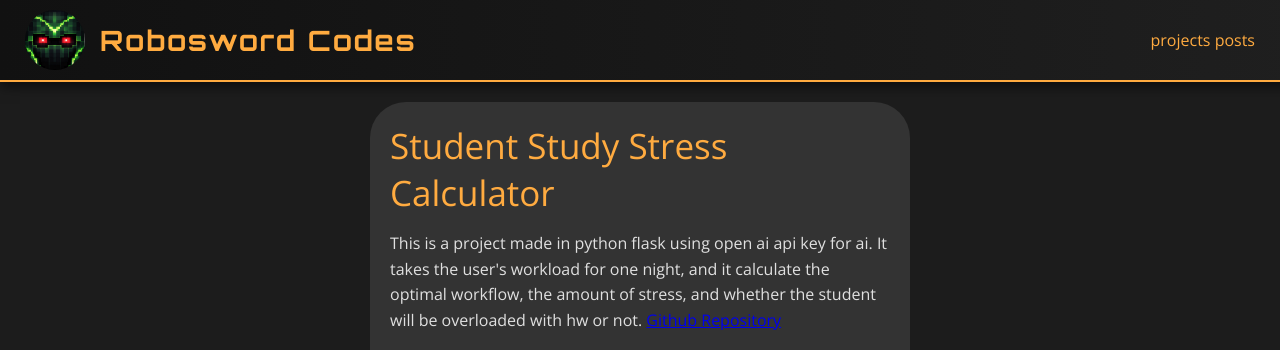
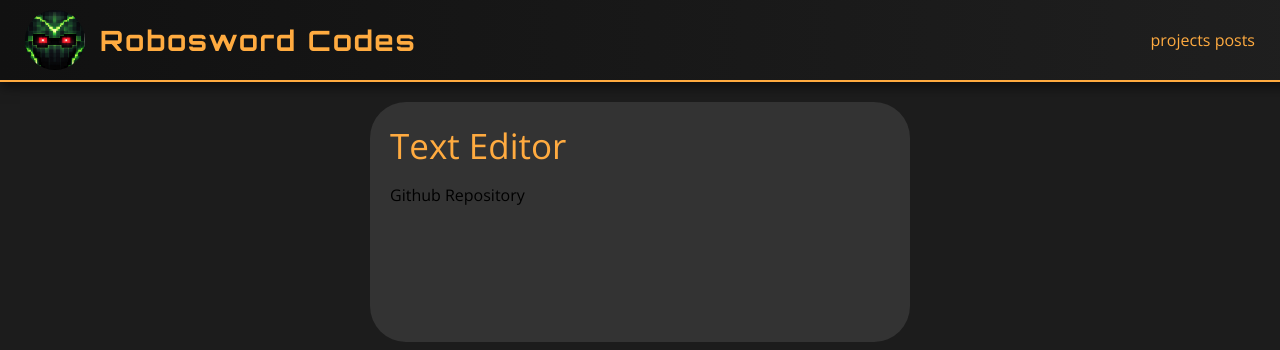
Before and after one commit to roboswordblog/robosword, a plain HTML site: page projects.html in a window 1280 px wide. Shown: the top 350 px of the page. Drawn offline with nearby package versions, Linux system fonts and the light colour scheme.

Commit message:
Update projects.html
Fixing a bug, and adding a new project.

```diff
--- a/projects.html
+++ b/projects.html
@@ -135,6 +135,16 @@
   <a href="index.html" class="navbtn">posts</a>
    </div>
    </div>
+    <div class="newpost">
+    <div class="postTitle">
+    Text Editor
+    </div>
+    <div class="postText>
+        this was a text editor made in java, swing, and awt. You can read from a file, and you can write to it through a GUI.
+
+        <a href="https://github.com/roboswordblog/TextEditor">Github Repository</a>
+    </div>
+    </div>
 
     <div class="newpost">
              <div class="postTitle">
@@ -145,7 +155,7 @@
             <a href="https://github.com/roboswordblog/StudentStressPredictor">Github Repository</a>
             </div>
 
-
+    </div>
     <div class="newpost">
              <div class="postTitle">
                  Ghost Royale
```
